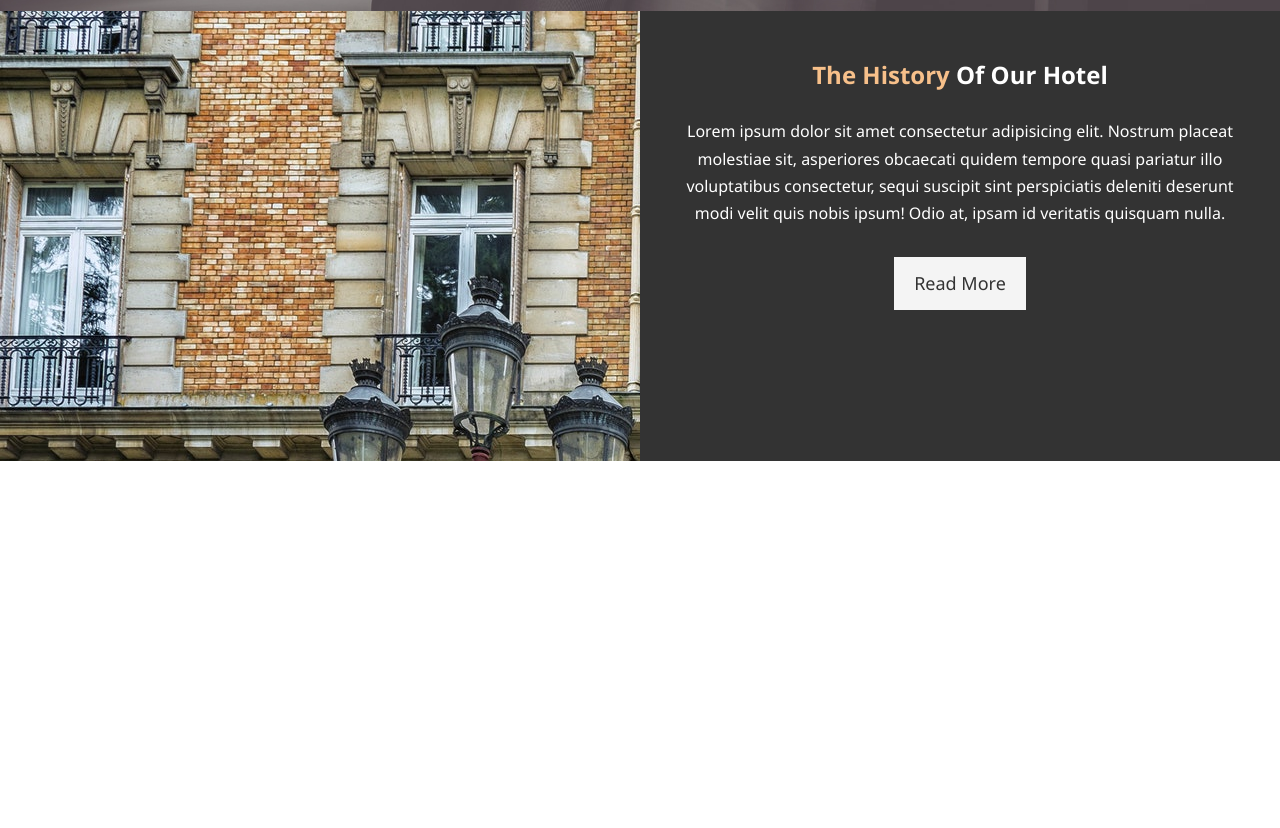
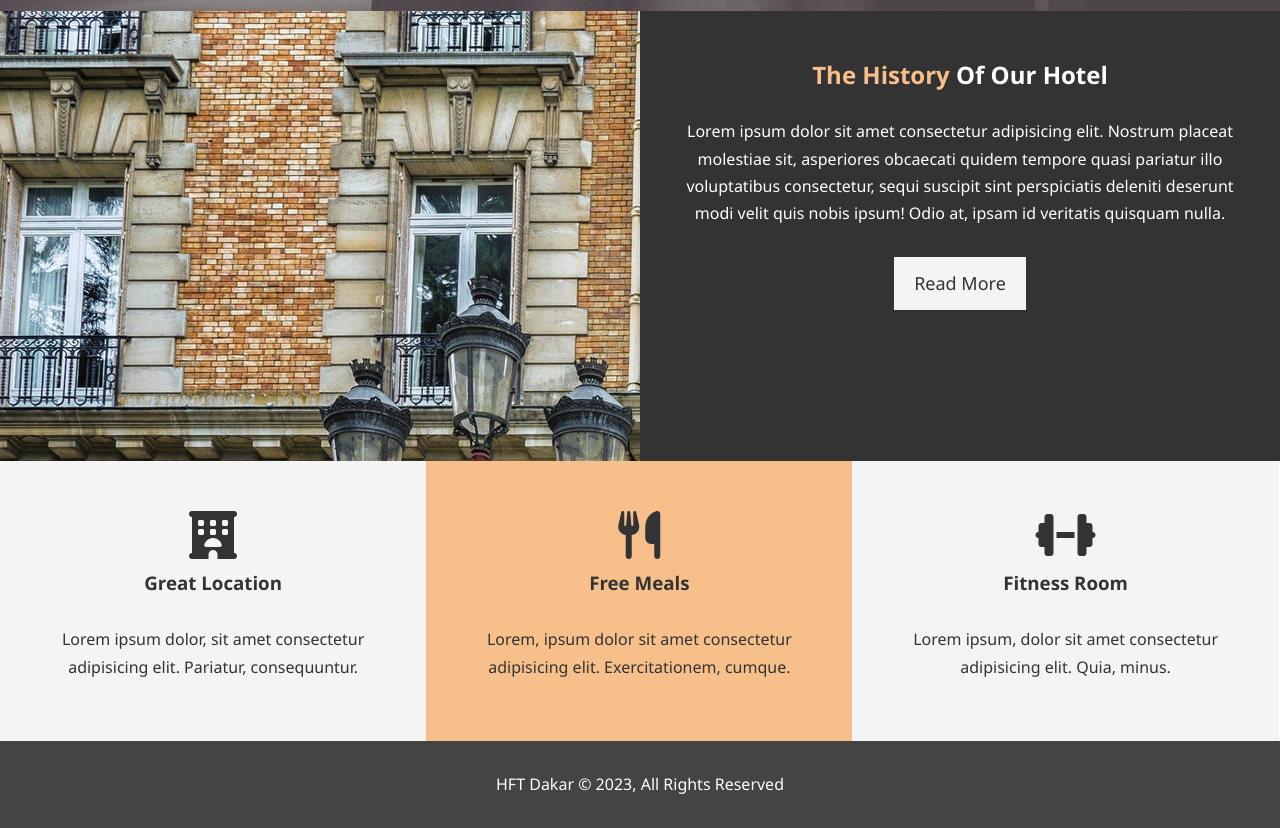
Before and after one commit to Kheush98/Hotel-Website, a plain HTML site: page index.html in a window 1280 px wide. Shown: the part 656-1484 px from the top of the page. Before the commit the page ends 1117 px from the top, so only its background shows below. Drawn offline with Linux system fonts and the light colour scheme.

Commit message:
finishing home page

```diff
--- a/css/style.css
+++ b/css/style.css
@@ -67,8 +67,12 @@ p {
 }
 
 .bg-primary {
-    background: #333;
-    color: #f7c08a;
+    background: #f7c08a;
+    color: #333;
+}
+
+.clr {
+    clear: both;
 }
 /* Header */
 #navbar {
@@ -151,3 +155,23 @@ p {
 #home-info .info-content p {
     padding-bottom: 30px;
 }
+
+/* Features */
+.box {
+    float: left;
+    width: 33.3%;
+    padding: 50px;
+    text-align: center;
+}
+
+.box i {
+    margin-bottom: 10px;
+}
+
+/* Footer */
+footer {
+    text-align: center;
+    background: #444;
+    color: #fff;
+    padding: 20px;
+}
--- a/index.html
+++ b/index.html
@@ -14,7 +14,7 @@
     <header>
         <nav id="navbar">
             <div class="container">
-                <h1 class="logo"><a href="index.html">HDT</a></h1>
+                <h1 class="logo"><a href="index.html">HFT</a></h1>
                 <ul>
                     <li><a class="current" href="index.html">Home</a></li>
                     <li><a href="about.html">About</a></li>
@@ -51,8 +51,29 @@
         </div>
     </section>
 
-    <section></section>
-    <footer></footer>
+    <section id="features">
+        <div class="box bg-light">
+            <i class="fas fa-solid fa-hotel fa-3x"></i>
+            <h3>Great Location</h3>
+            <p>Lorem ipsum dolor, sit amet consectetur adipisicing elit. Pariatur, consequuntur.</p>
+        </div>
+        <div class="box bg-primary">
+            <i class="fas fa-utensils fa-3x"></i>
+            <h3>Free Meals</h3>
+            <p>Lorem, ipsum dolor sit amet consectetur adipisicing elit. Exercitationem, cumque.</p>
+        </div>
+        <div class="box bg-light">
+            <i class="fas fa-dumbbell fa-3x"></i>
+            <h3>Fitness Room</h3>
+            <p>Lorem ipsum, dolor sit amet consectetur adipisicing elit. Quia, minus.</p>
+        </div>
+    </section>
+
+    <div class="clr"></div>
+
+    <footer id="main-footer">
+        <p>HFT Dakar &copy; 2023, All Rights Reserved</p>
+    </footer>
     <script src="https://kit.fontawesome.com/8c20df1068.js" crossorigin="anonymous"></script>
 </body>
 </html>
```
